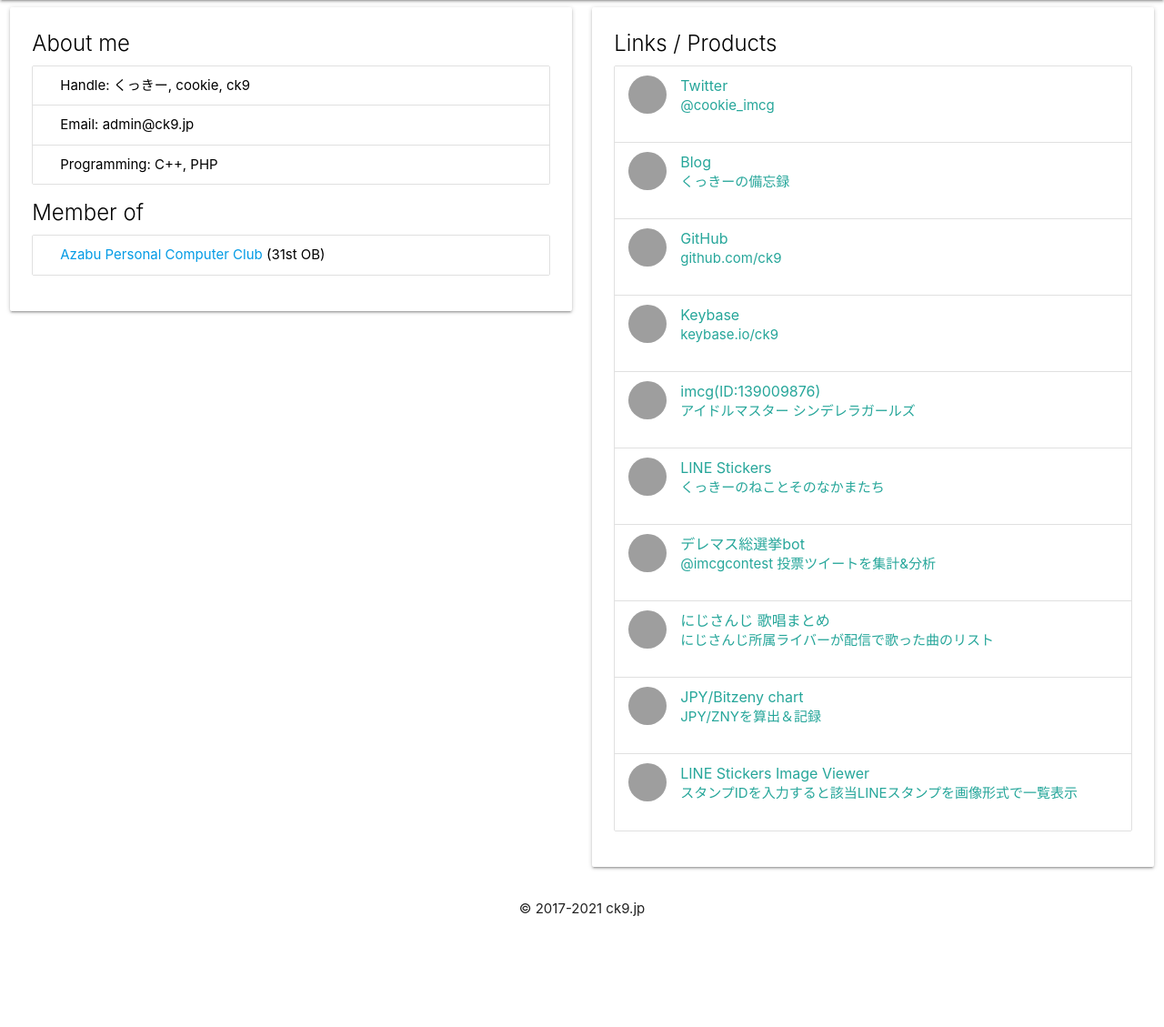
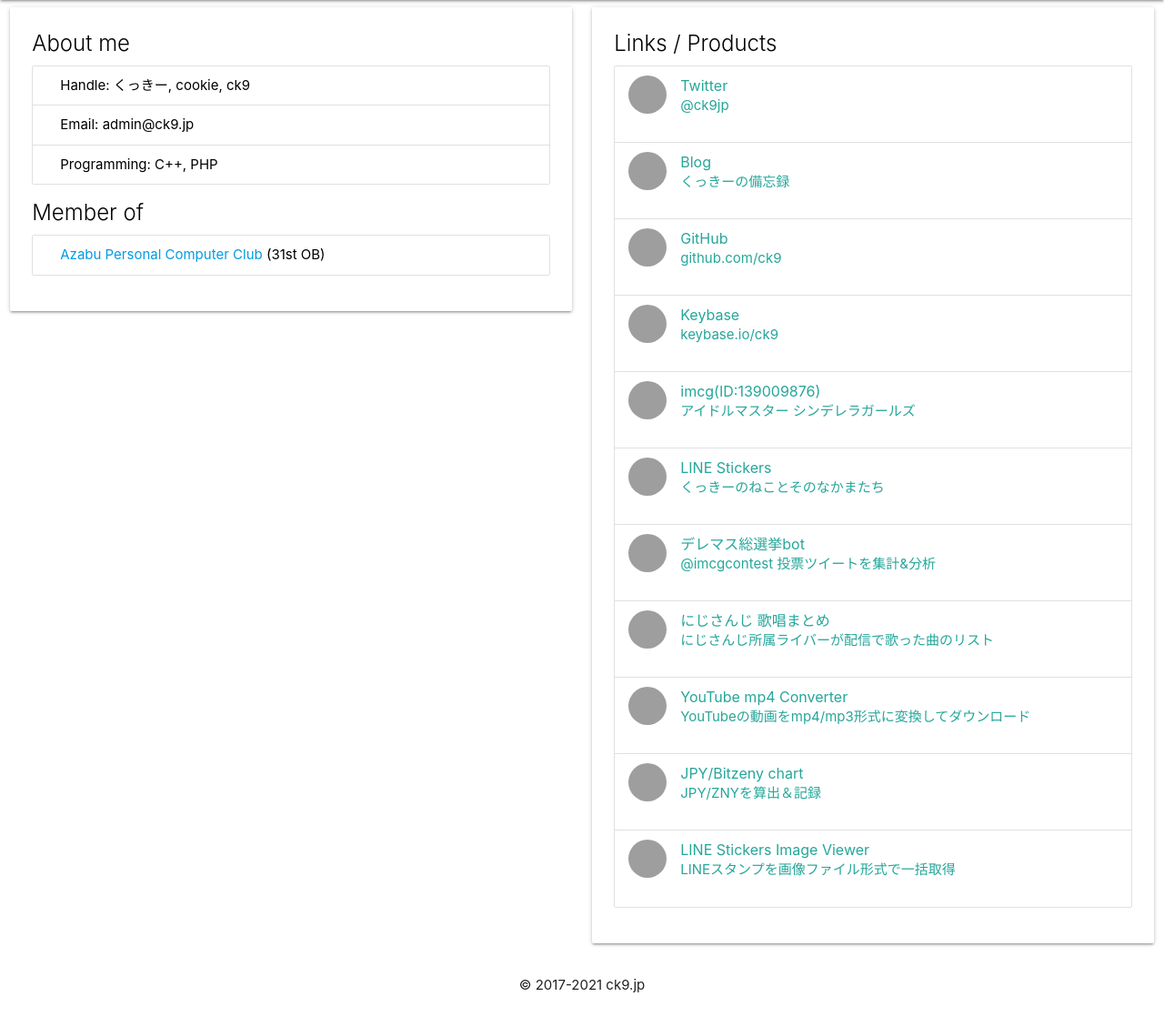
Before and after one commit to ck9/ck9jp, a PHP site: page / in a window 1280 px wide. Shown: the part 64-1193 px from the top of the page at 91% size. Before the commit the page ends 1071 px from the top, so only its background shows below. Run offline with PHP 8.4, Linux system fonts and the light colour scheme; grey boxes are pictures that could not be loaded.

Commit message:
add Analytics, tools

```diff
--- a/index.php
+++ b/index.php
@@ -6,15 +6,25 @@
   <meta charset="UTF-8">
 
   <title>ck9.jp</title>
-  <meta name="description" content="@0926cookie">
+  <meta name="description" content="HomePage of @ck9jp">
   <link rel="shortcut icon" href="favicon.ico">
 
   <meta property="og:title" content="ck9.jp">
   <meta property="og:url" content="https://ck9.jp/">
   <meta property="og:image" content="./image/cat.jpg" />
-  <meta property="og:description" content="@0926cookie">
+  <meta property="og:description" content="HomePage of @ck9jp">
 
   <link href="//cdnjs.cloudflare.com/ajax/libs/materialize/1.0.0/css/materialize.min.css" type="text/css" rel="stylesheet" media="screen,projection"/>
+
+  <!-- Global site tag (gtag.js) - Google Analytics -->
+  <script async src="https://www.googletagmanager.com/gtag/js?id=UA-63022174-2"></script>
+  <script>
+  window.dataLayer = window.dataLayer || [];
+  function gtag(){dataLayer.push(arguments);}
+  gtag('js', new Date());
+
+  gtag('config', 'UA-63022174-2');
+  </script>
 
 </head>
 
@@ -63,10 +73,10 @@
 
    <ul class="collection">
 
-    <a href="https://twitter.com/cookie_imcg" class="collection-item avatar">
+    <a href="https://twitter.com/ck9jp" class="collection-item avatar">
       <img src="./image/icon/Twitter.png" class="circle"　>
       <span class="title">Twitter</span>
-      <p>@cookie_imcg</p>
+      <p>@ck9jp</p>
     </a>
 
     <a href="https://blog.ck9.jp/" class="collection-item avatar" >
@@ -111,16 +121,22 @@
       <p>にじさんじ所属ライバーが配信で歌った曲のリスト</p>
     </a>
 
+    <a href="https://tool.ck9.jp/YT2mp4/" class="collection-item avatar" >
+      <img src="./image/icon/yt2mp4.png" class="circle"　>
+      <span class="title">YouTube mp4 Converter</span>
+      <p>YouTubeの動画をmp4/mp3形式に変換してダウンロード</p>
+    </a>
+
     <a href="https://zeny.ck9.jp" class="collection-item avatar" >
       <img src="./image/icon/bitzeny.png" class="circle"　>
       <span class="title">JPY/Bitzeny chart</span>
       <p>JPY/ZNYを算出＆記録</p>
     </a>
 
-    <a href="https://ck9.jp/LINE/" class="collection-item avatar" >
+    <a href="https://tool.ck9.jp/line/" class="collection-item avatar" >
       <img src="./image/icon/cat.png" class="circle"　>
       <span class="title">LINE Stickers Image Viewer</span>
-      <p>スタンプIDを入力すると該当LINEスタンプを画像形式で一覧表示</p>
+      <p>LINEスタンプを画像ファイル形式で一括取得</p>
     </a>
 
    </ul>
```
